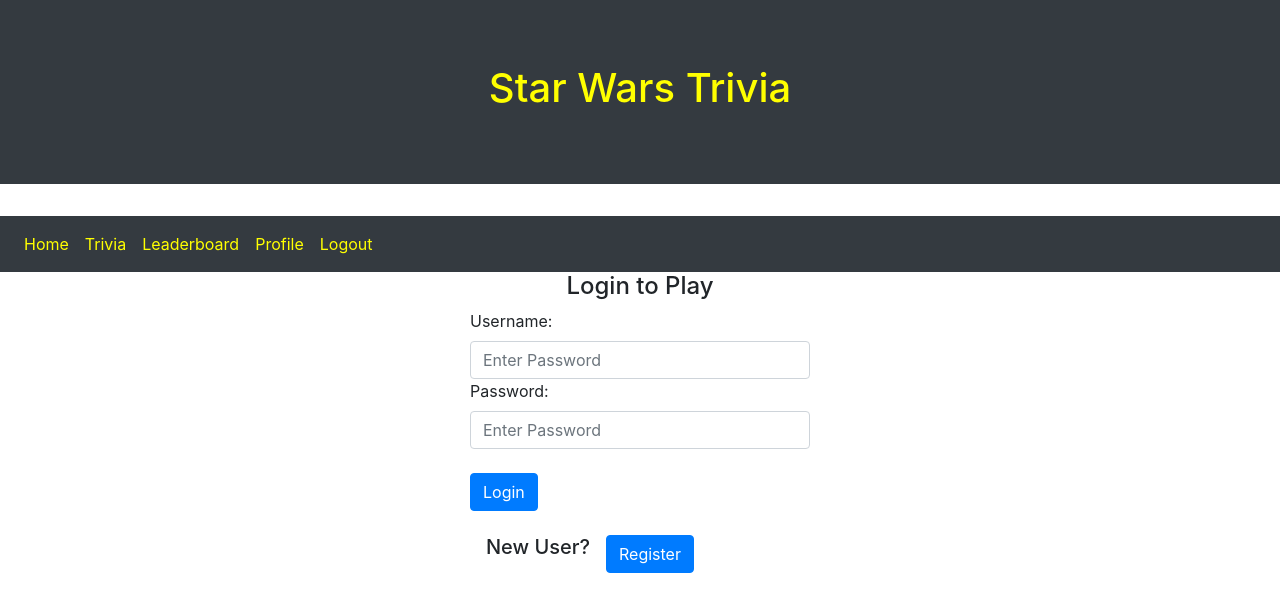
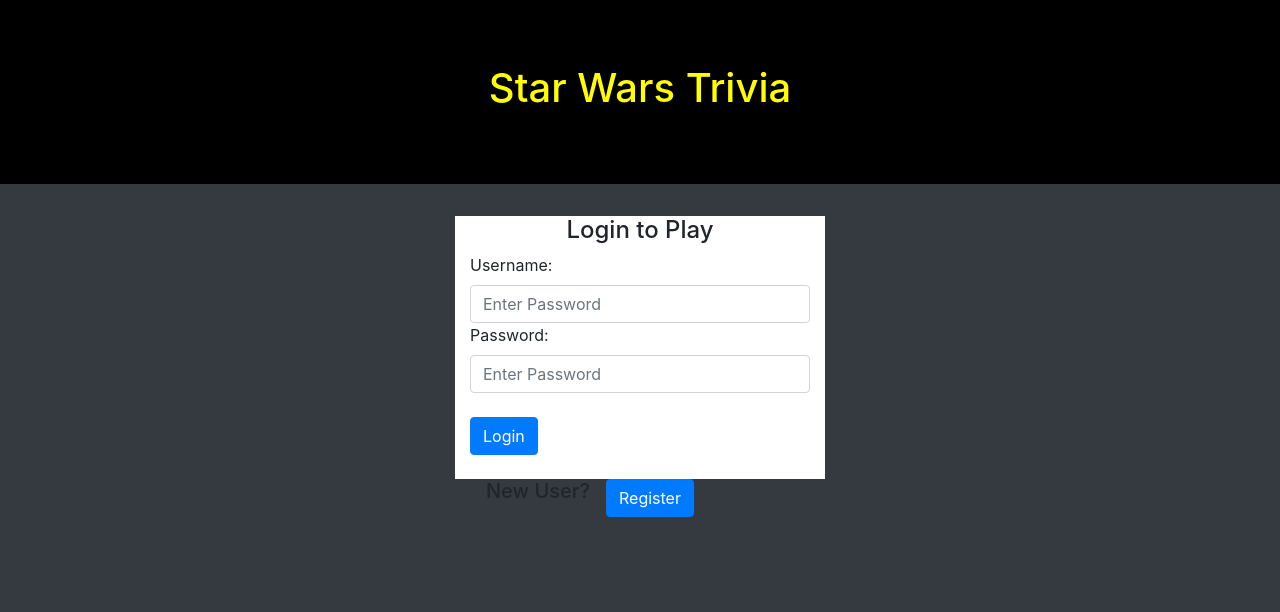
Before and after one commit to bntufte/sw_front, an Angular app: page / in a window 1280 px wide. Shown: the top 612 px of the page. Built offline with nearby package versions, Linux system fonts and the light colour scheme.

Commit message:
worked on login style

```diff
--- a/src/app/components/banner/banner.component.css
+++ b/src/app/components/banner/banner.component.css
@@ -1,7 +1,6 @@
-/* .banner{
+#banner{
     background-color: black;
-    color: white;
-} */
+}
 
 #project-title{
     color:yellow;
--- a/src/app/components/banner/banner.component.html
+++ b/src/app/components/banner/banner.component.html
@@ -1,4 +1,4 @@
-<div class="row jumbotron bg-dark">
+<div class="row jumbotron" id='banner'>
     <div class='container'>
         <h1 id='project-title'>Star Wars Trivia</h1>
     </div>
--- a/src/app/components/login/login.component.css
+++ b/src/app/components/login/login.component.css
@@ -11,3 +11,7 @@
     width: 10%;
     float: left;
 }
+
+.login-box{
+    background-color: white;
+}
--- a/src/app/components/login/login.component.html
+++ b/src/app/components/login/login.component.html
@@ -1,5 +1,5 @@
 <div class='container'>
-    <div class="col-xl-4 login">
+    <div class="col-xl-4 login login-box">
         <h4 class="col-lg-12 text-center" id="header">Login to Play</h4>
         <label>Username:</label>
         <input class="col-sm-12 form-control" type="text" placeholder="Enter Password">
@@ -7,9 +7,10 @@
         <input class="col-sm-12 form-control" type="password" placeholder="Enter Password">
         <br>
         <button class='btn btn-primary'>Login</button>
+        <br>
     </div>
-    <br>
-    <div class='col-xl-4 login' id='register'>
+    <div class='col-xl-4 login login-box'>
+        <br>
         <div id='new-user'>
             <h5 class="text-center">New User?</h5>
         </div>
--- a/src/app/components/login/login.component.ts
+++ b/src/app/components/login/login.component.ts
@@ -1,4 +1,5 @@
 import { Component, OnInit } from '@angular/core';
+import { NavBarService } from 'src/app/services/nav-bar.service';
 
 @Component({
   selector: 'app-login',
@@ -7,9 +8,13 @@
 })
 export class LoginComponent implements OnInit {
 
-  constructor() { }
+  public username : string = null;
+  public password : string = null;
+
+  constructor(public nav : NavBarService) { }
 
   ngOnInit(): void {
+    this.nav.hide();
   }
 
 }
--- a/src/styles.css
+++ b/src/styles.css
@@ -1 +1,3 @@
-/* You can add global styles to this file, and also import other style files */
+body{
+    background-color: #343a40!important;
+}
```
